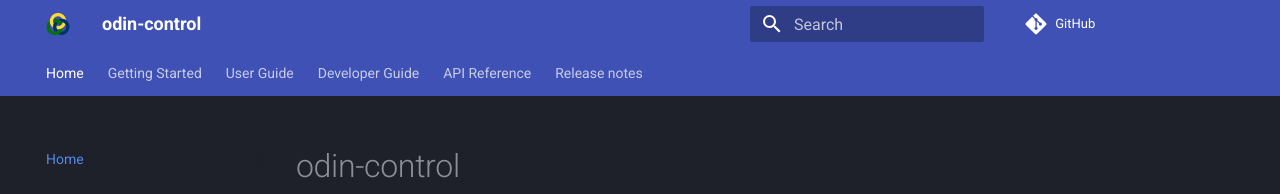
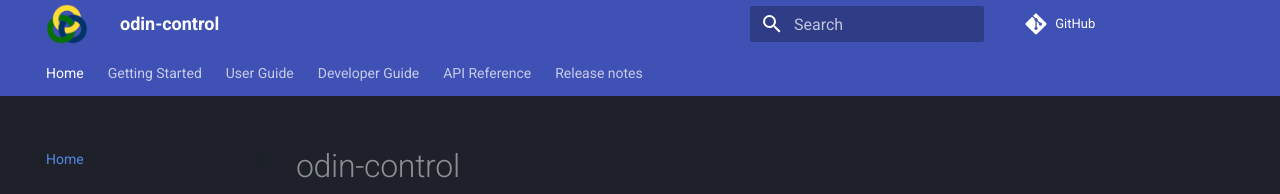
Before and after one commit to odin-detector/odin-control, an MkDocs documentation site: the page built from docs/index.md, in a window 1280 px wide. Shown: the top 194 px of the page. Built offline with MkDocs 1.6.1 and Material for MkDocs 9.7.7, drawn with Linux system fonts in a browser that asks for light colours; comment, search, counter and statistics services are not loaded.

Commit message:
Increase size of topbar logo for visiblity

```diff
--- /dev/null
+++ b/docs/stylesheets/extra.css
@@ -0,0 +1,12 @@
+.md-header__button.md-logo {
+  margin-top: 0;
+  margin-bottom: 0;
+  padding-top: 0;
+  padding-bottom: 0;
+}
+
+.md-header__button.md-logo img,
+.md-header__button.md-logo svg {
+  height: 42px;
+  width: 42px;
+}
--- a/mkdocs.yml
+++ b/mkdocs.yml
@@ -38,6 +38,8 @@
         python:
             options:
               docstring_style: sphinx
+extra_css:
+  - stylesheets/extra.css
 
 # Navigation
 nav:
```
